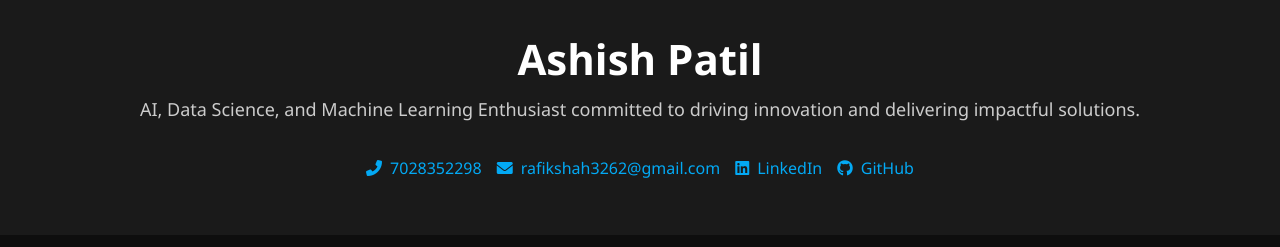
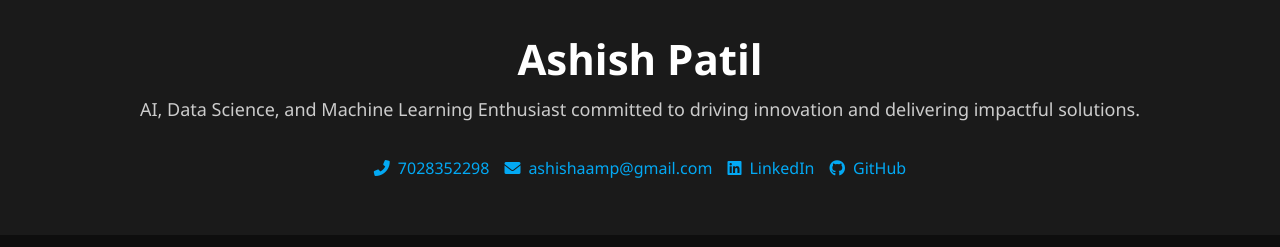
Before and after one commit to ashishaamp/My-Resume, a plain HTML site: page index.html in a window 1280 px wide. Shown: the top 247 px of the page. Drawn offline with Linux system fonts and the light colour scheme.

Commit message:
Update index.html

```diff
--- a/index.html
+++ b/index.html
@@ -182,9 +182,9 @@
         <div class="contact-info">
             <ul>
                 <li><i class="fas fa-phone-alt"></i>7028352298</li>
-                <li><i class="fas fa-envelope"></i> <a href="mailto:rafikshah3262@gmail.com">rafikshah3262@gmail.com</a></li>
+                <li><i class="fas fa-envelope"></i> <a href="ashishaamp@gmail.com">ashishaamp@gmail.com</a></li>
                 <li><i class="fab fa-linkedin"></i> <a href="https://www.linkedin.com/in/rafik-shah-179875209/" target="_blank">LinkedIn</a></li>
-                <li><i class="fab fa-github"></i> <a href="https://github.com/RAFIKSHA" target="_blank">GitHub</a></li>
+                <li><i class="fab fa-github"></i> <a href="https://github.com/ashishaamp" target="_blank">GitHub</a></li>
             </ul>
         </div>
     </header>
```
